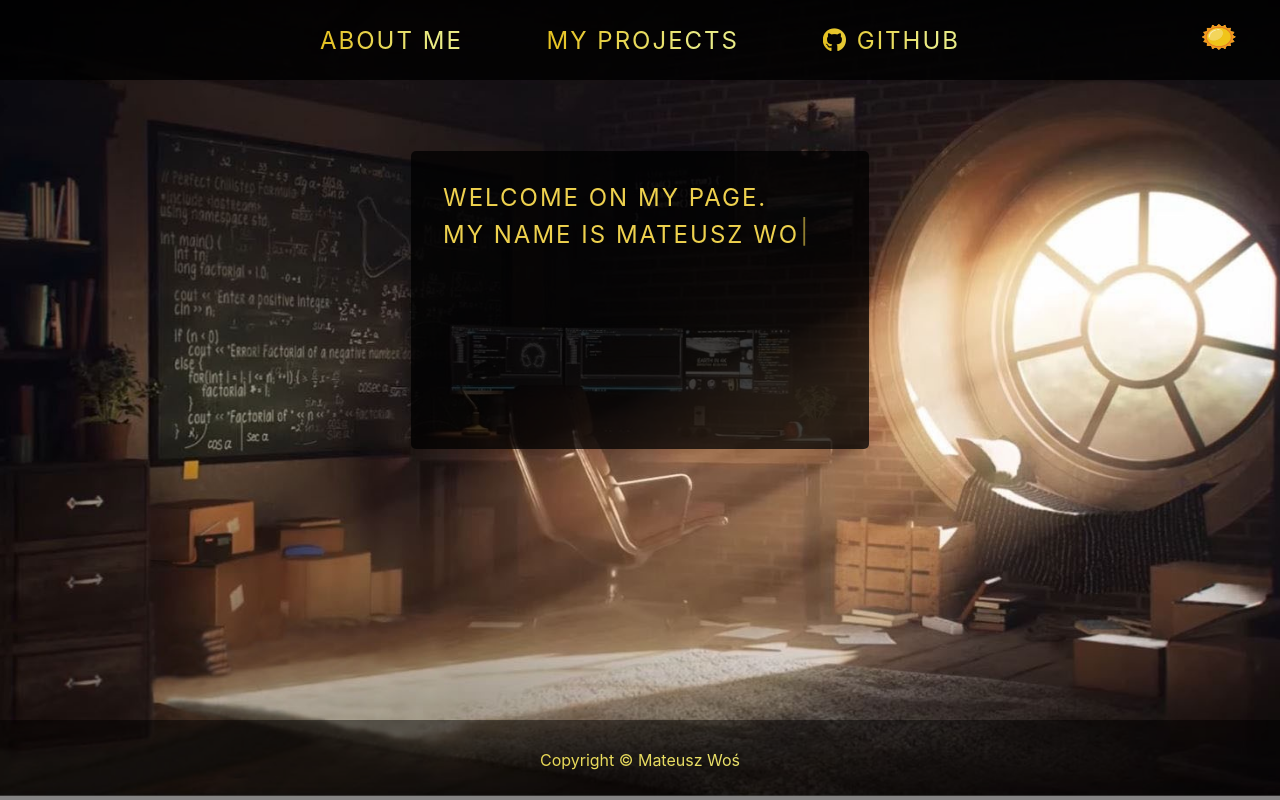
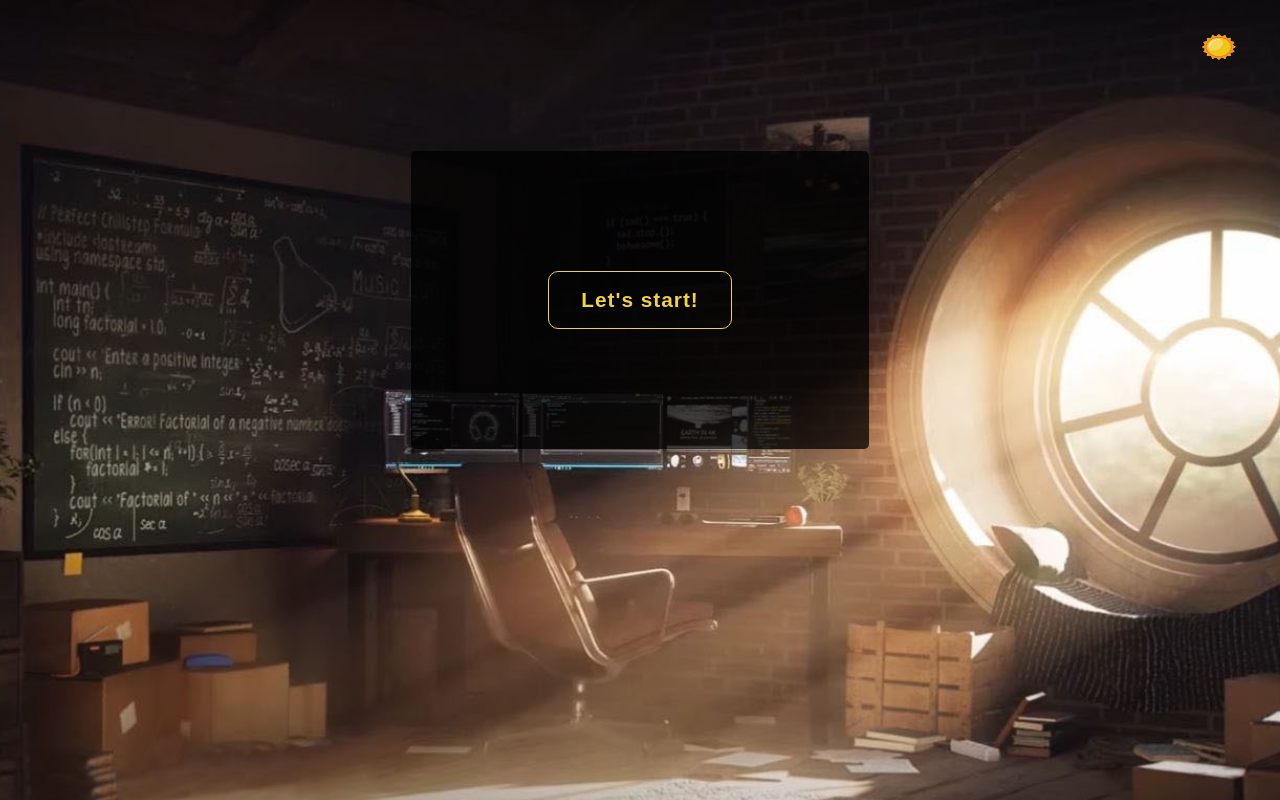
Before and after one commit to Desparion7/PortfolioPage, a React (Create React App) app: page / in a window 1280 px wide. Built offline with nearby package versions, Linux system fonts and the light colour scheme.

Commit message:
add background animation

```diff
--- a/src/App.js
+++ b/src/App.js
@@ -2,6 +2,7 @@ import { Routes, Route } from 'react-router-dom';
 import Home from './screen/Home';
 import Navbar from './components/Navbar';
 import Footer from './components/Footer';
+import Aboutme from './screen/Aboutme';
 import { useState } from 'react';
 import { createContext } from 'react';
 
@@ -9,18 +10,22 @@ export const ThemeContext = createContext(null);
 
 function App() {
 	const [mode, setMode] = useState('light');
+	const [showBar, setShowBar] = useState(false);
 
 	const modeHandler = () => {
 		setMode((curr) => (curr === 'light' ? 'dark' : 'light'));
 	};
 
 	return (
-		<ThemeContext.Provider value={{ modeHandler }}>
-			<div className='app' id={mode}>
+		<ThemeContext.Provider value={{ modeHandler, showBar, setShowBar }}>
+			<div className='app'>
+				<div className='background move'></div>
+				<div className='background-shadow' id={mode}></div>
 				<Navbar></Navbar>
 				<main>
 					<Routes>
 						<Route path='/' element={<Home />}></Route>
+						<Route path='/aboutme' element={<Aboutme />}></Route>
 					</Routes>
 				</main>
 				<Footer>sad</Footer>
--- a/src/components/Footer.css
+++ b/src/components/Footer.css
@@ -1,8 +1,23 @@
 .footer {
 	min-height: 10vh;
-	text-align: center;
+	overflow: hidden;
+}
+.footer__box {
 	display: flex;
-	flex-direction: column;
+	align-items: center;
 	justify-content: center;
+	min-height: 10vh;
 	background-color: rgba(0, 0, 0, 0.479);
 }
+
+.slide-up {
+	animation: slide-up 0.5s forwards;
+}
+@keyframes slide-up {
+	from {
+		transform: translateY(100px);
+	}
+	to {
+		transform: translateY(0px);
+	}
+}
--- a/src/components/Footer.js
+++ b/src/components/Footer.js
@@ -1,10 +1,20 @@
 import React from 'react';
 import './Footer.css';
+import { useContext } from 'react';
+import { ThemeContext } from '../App';
 
 const Footer = () => {
+	const context = useContext(ThemeContext);
+	const showFooter = context.showBar;
 	return (
 		<div className='footer '>
-			<div className='gradient-text-footer'>Copyright &copy; Mateusz Woś</div>
+			{showFooter && (
+				<div className='footer__box slide-up'>
+					<div className='gradient-text-footer'>
+						Copyright &copy; Mateusz Woś
+					</div>
+				</div>
+			)}
 		</div>
 	);
 };
--- a/src/components/Navbar.css
+++ b/src/components/Navbar.css
@@ -1,11 +1,17 @@
 .navbar {
+	height: 10vh;
+	font-size: 1.5rem;
+	text-transform: uppercase;
+}
+.navbar a {
+	text-decoration: none;
+}
+.navbar__box {
 	display: grid;
+	height: 100%;
 	grid-template-columns: repeat(4, 1fr);
 	grid-template-rows: repeat(1, 100%);
 	width: 100%;
-	height: 10vh;
-	font-size: 1.5rem;
-	text-transform: uppercase;
 	background-color: rgba(0, 0, 0, 0.8);
 }
 .navbar__mobile {
@@ -20,20 +26,20 @@
 	gap: 40px;
 	justify-content: space-between;
 	align-items: center;
+	width: 100%;
 }
 .navbar__myphoto img {
 	width: 100px;
 	height: 100px;
 	border-radius: 50%;
 }
-.navbar__aboutme,
-.navbar__myprojects,
-.navbar__gitlink {
+.navbar__desktop-option {
 	cursor: pointer;
 	letter-spacing: 2px;
 }
 .navbar__darkmode {
 	position: absolute;
+	top: 10px;
 	right: 20px;
 	padding: 1rem;
 	z-index: 10;
@@ -106,7 +112,7 @@
 	}
 	.navbar__burger {
 		position: relative;
-		top: 15px;
+		top: 25px;
 		padding-left: 2rem;
 	}
 	.navbar__mobile-burger {
@@ -117,11 +123,15 @@
 		width: 100%;
 		font-size: 1rem;
 		background-color: rgba(0, 0, 0, 0.8);
-		margin-top: 2rem;
+		margin-top: 1rem;
 		z-index: 100;
 	}
+	.mobile-gitlink{
+		margin-bottom: 1rem;
+	}
+
 	.navbar__mobile-option {
-		padding: 1.5rem 2rem;
+		padding: 0.5rem 2rem;
 	}
 	.navbar__desktop {
 		display: none;
@@ -209,3 +219,16 @@
 .close-menu {
 	animation: closemenu 0.4s forwards;
 }
+
+@keyframes slide-down {
+	from {
+		transform: translateY(-100px);
+	}
+	to {
+		transform: translateY(0px);
+	}
+}
+
+.slide-down {
+	animation: slide-down 0.5s forwards;
+}
--- a/src/components/Navbar.js
+++ b/src/components/Navbar.js
@@ -1,11 +1,13 @@
 import { useState } from 'react';
 import { useContext } from 'react';
 import { ThemeContext } from '../App';
+import { Link } from 'react-router-dom';
 import { GiHamburgerMenu } from 'react-icons/gi';
 import './Navbar.css';
 
 const NavBar = () => {
 	const context = useContext(ThemeContext);
+	const shownavigation = context.showBar;
 	const [active, setActive] = useState(null);
 	const [mobileMenu, setMobileMenu] = useState(false);
 
@@ -18,46 +20,59 @@ const NavBar = () => {
 		}
 	};
 	const menuHandler = () => {
+		if (mobileMenu) {
+			setTimeout(() => {
 				setMobileMenu(!mobileMenu);
+			}, 300);
+			const menu = document.querySelector('.navbar__mobile-box');
+			console.log(menu);
+			menu.classList.add('close-menu');
+		} else {
+			setMobileMenu(!mobileMenu);
+		}
 	};
 
 	return (
 		<>
 			<div className='navbar'>
+				{shownavigation && (
+					<div className='navbar__box slide-down'>
 						<div className='navbar__mobile '>
 							<div className='navbar__burger' onClick={menuHandler}>
 								<GiHamburgerMenu className='navbar__mobile-burger' />
 							</div>
-					{mobileMenu ? (
+							{mobileMenu && (
 								<div className='navbar__mobile-box open-menu '>
+									<Link to='/aboutme'>
 										<div className='navbar__mobile-option gradient-text'>
 											about me
 										</div>
+									</Link>
+
 									<div className='navbar__mobile-option gradient-text'>
 										my projects
 									</div>
-							<div className='navbar__mobile-option gradient-text'>github</div>
+									<div className='navbar__mobile-option mobile-gitlink gradient-text'>
+										github
 									</div>
-					) : (
-						<div className='navbar__mobile-box close-menu '>
-							<div className='navbar__mobile-option gradient-text'>
-								about me
-							</div>
-							<div className='navbar__mobile-option gradient-text'>
-								my projects
-							</div>
-							<div className='navbar__mobile-option gradient-text'>github</div>
 								</div>
 							)}
 						</div>
 						<div className='navbar__desktop'>
-					<div className='navbar__aboutme gradient-text'>
+							<Link to='/aboutme'>
+								<div className='navbar__desktop-option gradient-text'>
 									<div>about me</div>
 								</div>
-					<div className='navbar__myprojects gradient-text'>my projects</div>
-					<div className='navbar__gitlink gradient-text'>
+							</Link>
+							<div className='navbar__desktop-option gradient-text'>
+								my projects
+							</div>
+							<div className='navbar__desktop-option gradient-text'>
 								<i className='fa-brands fa-github'></i> github
 							</div>
+						</div>
+					</div>
+				)}
 			</div>
 			<div className='navbar__darkmode'>
 				<button className='navbar__darkmode-button' onClick={darkModeHandler}>
@@ -86,7 +101,6 @@ const NavBar = () => {
 					/>
 				</button>
 			</div>
-			</div>
 		</>
 	);
 };
--- a/src/index.css
+++ b/src/index.css
@@ -27,18 +27,33 @@ body {
 	-moz-osx-font-smoothing: grayscale;
 	height: 100%;
 	color: var(--font-color);
+}
+
+code {
+	font-family: source-code-pro, Menlo, Monaco, Consolas, 'Courier New',
+		monospace;
+}
+.app {
+	position: relative;
+	overflow: hidden;
+}
+.background {
+	position: absolute;
+	width: 120%;
+	height: 120%;
+	right: -100px;
 	background-image: url('../public/images/Background.JPG');
 	background-repeat: no-repeat;
 	background-size: cover;
 	background-position: center;
 	background-attachment: fixed;
 }
-
-code {
-	font-family: source-code-pro, Menlo, Monaco, Consolas, 'Courier New',
-		monospace;
+.background-shadow {
+	position: absolute;
+	width: 120%;
+	height: 120%;
+	background-color: rgba(0, 0, 0, 0.753);
 }
-
 #dark {
 	background-color: rgba(0, 0, 0, 0.753);
 	transition: 1s;
@@ -62,3 +77,33 @@ code {
 .gradient-text:hover {
 	color: beige;
 }
+.move {
+	animation: background-move 60s infinite ease;
+}
+
+@keyframes background-move {
+	0% {
+		transform: translateX(0px);
+	}
+	25% {
+		transform: translateX(-10px) translateY(-30px);
+	}
+	50% {
+		transform: translateX(-40px);
+	}
+	70% {
+		transform: translateX(-30px) translateY(-10px);
+	}
+	100% {
+		transform: translateX(0px);
+	}
+}
+
+@media only screen and (max-width: 500px) {
+	.move {
+		animation: none;
+	}
+	.background{
+		right: 0;
+	}
+}
--- /dev/null
+++ b/src/screen/Aboutme.css
@@ -0,0 +1,3 @@
+.aboutme {
+	min-height: 80vh;
+}
--- /dev/null
+++ b/src/screen/Aboutme.js
@@ -0,0 +1,15 @@
+import React from 'react';
+import { ThemeContext } from '../App';
+import { useContext } from 'react';
+import './Aboutme.css';
+
+const Aboutme = () => {
+	const context = useContext(ThemeContext);
+
+	const showBars = () => {
+		context.setShowBar(true);
+	};
+	return <div className='aboutme' onClick={showBars}></div>;
+};
+
+export default Aboutme;
--- a/src/screen/Home.css
+++ b/src/screen/Home.css
@@ -17,15 +17,113 @@
 	border-radius: 5px;
 	background-color: rgba(0, 0, 0, 0.747);
 }
+.home__start {
+	height: 100%;
+	display: flex;
+	justify-content: center;
+	align-items: center;
+}
+.home__start-btn {
+	position: relative;
+	padding: 1rem 2rem;
+	font-size: 1.3rem;
+	font-weight: bold;
+	letter-spacing: 1px;
+	background: transparent;
+	color: var(--font-color);
+	border: 1px solid var(--font-color);
+	border-radius: 10px;
+	cursor: pointer;
+	transition: 1s;
+	z-index: 10;
+}
+.home__start-btn:after {
+	content: '';
+	position: absolute;
+	left: 0px;
+	top: 0px;
+	right: 0px;
+	bottom: 0px;
+	background-image: var(--buttons-background);
+	opacity: 0;
+	border-radius: 10px;
+	transition: all 0.5s ease-in-out;
+	z-index: -1;
+}
+.home__start-btn:hover {
+	position: relative;
+	color: black;
+}
+.home__start-btn:hover:after {
+	opacity: 1;
+}
 .home__container p {
 	margin-bottom: 1rem;
 }
-.Typewriter{
- margin: 0.5rem;
+.home__myphoto {
+	position: absolute;
+	top: -45px;
+	left: -40px;
+	width: 80px;
+	height: 80px;
 }
+.home__myphoto img {
+	opacity: 0;
+	width: 80px;
+	height: 80px;
+	border-radius: 50%;
+}
+
+.Typewriter {
+	margin: 0.5rem;
+	line-height: 2.5rem;
+}
+
 .Typewriter__cursor {
+	display: none;
 	position: relative;
 	top: -3px;
 }
-@keyframes text-wrote {
+
+@keyframes opacity {
+	from {
+		opacity: 0;
+	}
+	to {
+		opacity: 1;
+	}
 }
+.opacity-class {
+	animation: opacity 0.5s forwards;
+}
+
+@media only screen and (max-width: 778px) {
+	.home__container {
+		width: 310px;
+		height: 200px;
+		top: -50px;
+		font-size: 1.2rem;
+	}
+}
+@media only screen and (max-width: 500px) {
+	.home__container {
+		width: 250px;
+		height: 200px;
+		top: 0px;
+		font-size: 0.9rem;
+	}
+	.home__myphoto {
+		top: -65px;
+		left: 100px;
+	}
+}
+@media only screen and (max-width: 414px) {
+	.home__container {
+		top: 60px;
+	}
+}
+@media only screen and (max-width: 320px) {
+	.home__container {
+		top: 80px;
+	}
+}
--- a/src/screen/Home.js
+++ b/src/screen/Home.js
@@ -1,80 +1,53 @@
-import React, { useEffect } from 'react';
+import React, { useState } from 'react';
 import Typewriter from 'typewriter-effect';
+import { ThemeContext } from '../App';
+import { useContext } from 'react';
 import './Home.css';
 
 const Home = () => {
-	useEffect(() => {
-		const cursors = document.querySelectorAll('.Typewriter__cursor');
-		cursors.forEach((cursor) => {
-			cursor.style.display = 'none';
-		});
-	});
+	const context = useContext(ThemeContext);
+	const [startTyping, setStartTyping] = useState(false);
+
+	const typing = () => {
+		setStartTyping(true);
+		context.setShowBar(true);
+		const audio = document.querySelector('#audio-keys');
+		audio.play();
+	};
 
 	return (
 		<div className='home'>
+			<audio src='./images/keys.mp3' id='audio-keys'></audio>
 			<div className='home__container'>
+				{!startTyping && (
+					<div className='home__start'>
+						<button className='home__start-btn' onClick={typing}>
+							Let's start!
+						</button>
+					</div>
+				)}
+
+				{startTyping && (
+					<>
+						<div className='home__myphoto'>
+							<img
+								src='./images/my-photo.jpg'
+								alt='porfilphoto'
+								className='opacity-class'
+							></img>
+						</div>
 						<Typewriter
 							onInit={(typewriter) => {
 								typewriter
-							.callFunction(() => {
-								const cursor = document.querySelectorAll('.Typewriter__cursor');
-								cursor[0].style.display = 'inline-block';
-							})
-							.changeDelay(100)
-							.typeString('Welcome on my page.')
-							.callFunction(() => {
-								const cursor = document.querySelectorAll('.Typewriter__cursor');
-								cursor[0].style.display = 'none';
-							})
+									.changeDelay(119.5)
+									.typeString(
+										`Welcome on my page! My name is Mateusz. I'm a beginner front-end web developer. Check out my page to  know me better.`
+									)
 									.start();
 							}}
 						/>
-				<Typewriter
-					onInit={(typewriter) => {
-						typewriter
-							.pauseFor(2400)
-							.callFunction(() => {
-								const cursor = document.querySelectorAll('.Typewriter__cursor');
-								cursor[1].style.display = 'inline-block';
-							})
-							.changeDelay(100)
-							.typeString('My name is Mateusz Woś.')
-							.callFunction(() => {
-								const cursor = document.querySelectorAll('.Typewriter__cursor');
-								cursor[1].style.display = 'none';
-							})
-							.start();
-					}}
-				/>
-				<Typewriter
-					onInit={(typewriter) => {
-						typewriter
-							.pauseFor(5700)
-							.callFunction(() => {
-								const cursor = document.querySelectorAll('.Typewriter__cursor');
-								cursor[2].style.display = 'inline-block';
-							})
-							.changeDelay(100)
-							.typeString(`I'm a beginner front-end web developer.`)
-							.callFunction(() => {
-								const cursor = document.querySelectorAll('.Typewriter__cursor');
-								cursor[2].style.display = 'none';
-							})
-							.start();
-					}}
-				/>
-				<Typewriter
-					onInit={(typewriter) => {
-						typewriter
-							.pauseFor(10000)
-							.callFunction(() => {
-								const cursor = document.querySelectorAll('.Typewriter__cursor');
-								cursor[3].style.display = 'inline-block';
-							})
-							.typeString(`Check out my page to  know me better.`)
-							.start();
-					}}
-				/>
+					</>
+				)}
 			</div>
 		</div>
 	);
```
Also changed, not shown: 2 other files (tests, documents, lock files or other folders). Lines whose indentation alone changed are shown as unchanged.
